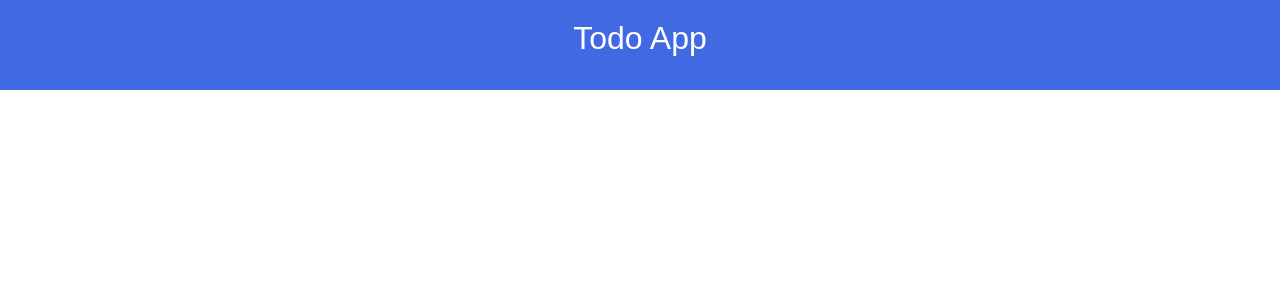
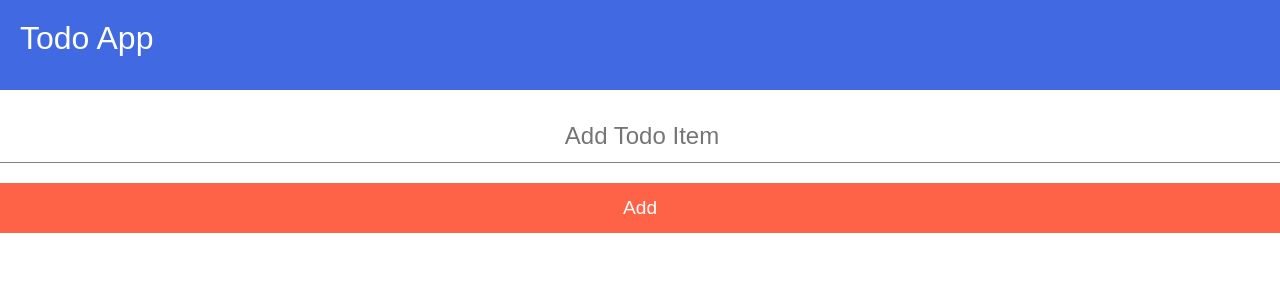
Before and after one commit to Lekan-Osindeinde/todolist, a React (Create React App) app: page / in a window 1280 px wide. Shown: the top 300 px of the page. Built offline with nearby package versions, Linux system fonts and the light colour scheme.

Commit message:
Adding items to Todo List

```diff
--- a/src/App.js
+++ b/src/App.js
@@ -1,9 +1,19 @@
+import { useState } from "react";
+import Form from "./components/Form";
 import Header from "./components/Header";
 //import Todo from "./components/Todo";
 function App() {
+  const [todo, setTodo] = useState("");
+  const [todoList, setTodoList] = useState([]);
   return (
     <div className="App">
       <Header />
+      <Form
+        todo={todo}
+        setTodo={setTodo}
+        todoList={todoList}
+        setTodoList={setTodoList}
+      />
     </div>
   );
 }
--- /dev/null
+++ b/src/components/Form.js
@@ -0,0 +1,28 @@
+import style from "../style.module.css";
+const Form = ({ todo, setTodo, todoList, setTodoList }) => {
+  const handleChange = (e) => {
+    setTodo(e.target.value);
+    // console.log(todo);
+  };
+  const handleSubmit = (e) => {
+    e.preventDefault();
+    setTodoList([...todoList, todo]);
+  };
+  return (
+    <div className={style.todoform}>
+      <form onSubmit={handleSubmit}>
+        <input
+          value={todo}
+          onChange={handleChange}
+          className={style.todoinput}
+          type="text"
+          placeholder="Add Todo Item"
+        />
+        <button type="submit" className={style.todobutton}>
+          Add
+        </button>
+      </form>
+    </div>
+  );
+};
+export default Form;
--- a/src/style.module.css
+++ b/src/style.module.css
@@ -7,7 +7,30 @@ body{
     background-color: royalblue;
     height: 50px;
     font-size: 2em;
-    text-align: center;
+
     color: white;
     padding: 20px;
 }
+.todoform{
+    width: 100%;
+    margin: auto;
+    margin-top: 20px;
+}
+.todoinput{
+    width: 100%;
+    border: none;
+    border-bottom: 1px solid gray;
+    font-size: 1.5em;
+    text-align: center;
+    height: 50px;
+
+}
+.todobutton{
+    width: 100%;
+    border: none;
+    height: 50px;
+    background-color: tomato;
+    font-size: 1.2em;
+    color: white;
+    margin-top: 20px;
+}
```
